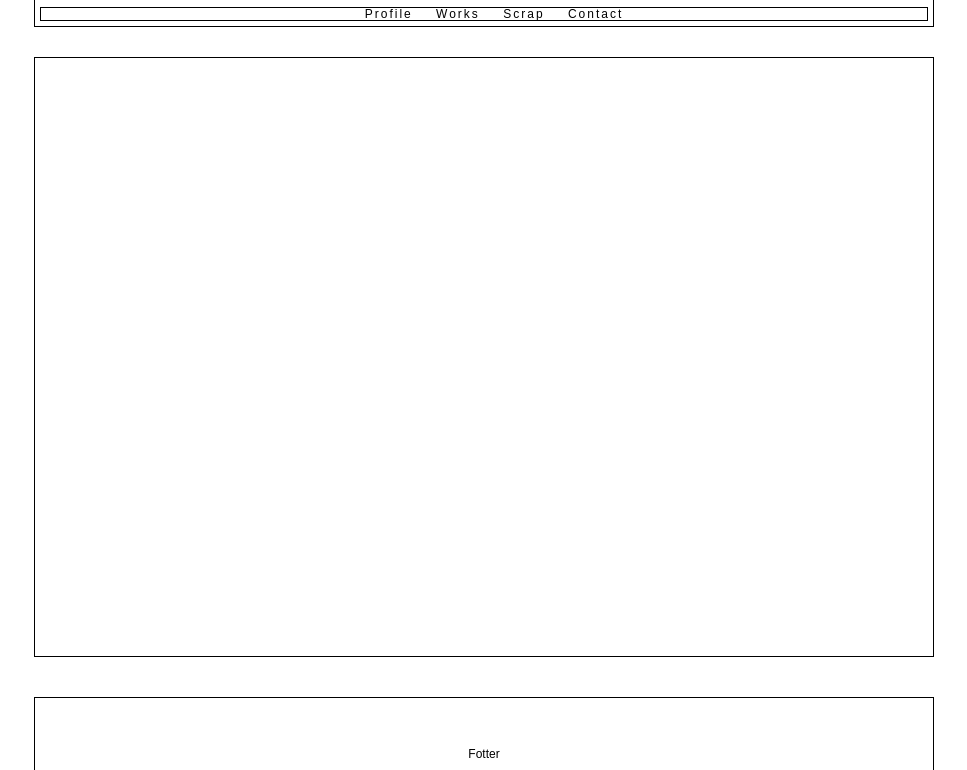
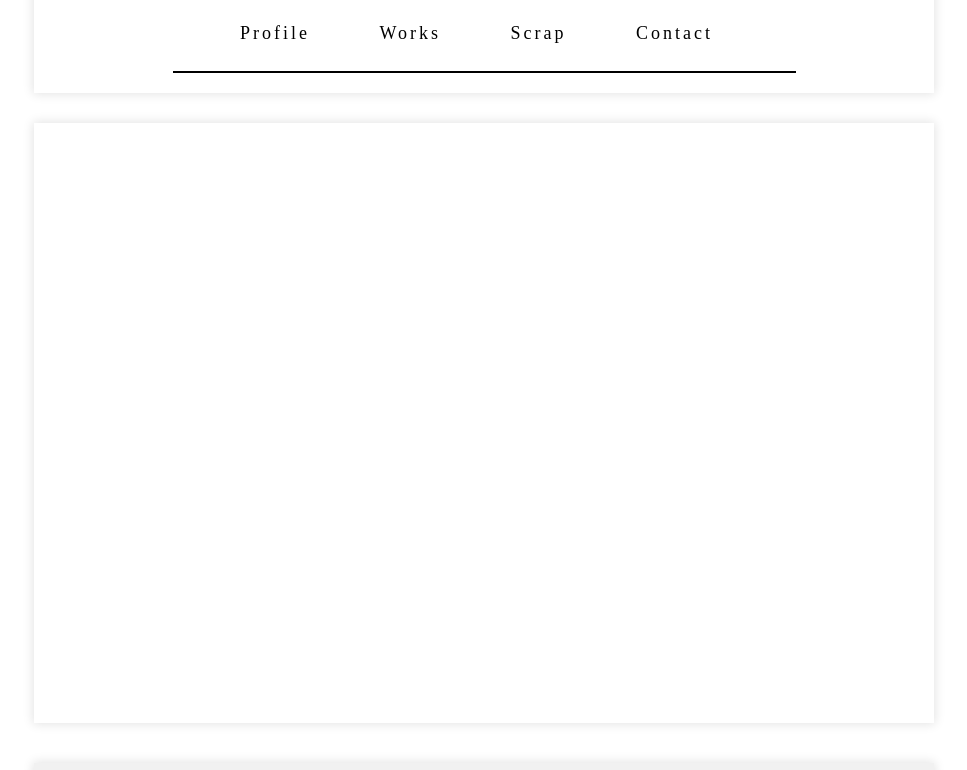
Before and after one commit to bright-spark/Singleton, a plain HTML site: page index.html in a window 1280 px wide. Shown: the part 119-889 px from the top of the page, without its empty margins (156-1123 px from the left). Drawn offline with nearby package versions, Linux system fonts and the light colour scheme; a web font is replaced by a local one.

Commit message:
first premium

```diff
--- a/css/style.css
+++ b/css/style.css
@@ -21,50 +21,91 @@ body {
 
 .heading {
     position: relative;
-    border: 1px solid black;
     padding: 5px;
     margin: 0 auto;
+    box-shadow: 0 0 10px 1px #e3e3e3;
 }
 .logo {
     display: block;
     margin: 10px auto;
     height: 100px;
     width: 100px;
-    border: 1px solid black;
+/*    border: 1px solid black;
     overflow: hidden;
     text-indent: 100%;
-    white-space: nowrap;
+    white-space: nowrap; */
 }
 .logo_link {
     display: block;
     height: 100%;
     width: 100%;
     line-height: 100px;
+    text-decoration: none;
     text-align:center;
     letter-spacing: 5px;
+    font-size: 2.5rem;
+    font-family: 'Oswald', sans-serif; /* google web font */
+    color: #000000;
 }
 .g_navi {
-    width: 100%;
+    width: 70%;
+    margin: 0 auto;
+    position: relative;
     text-align: center;
-    border: 1px solid black;
+    padding-bottom: 2px;
+    margin-bottom: 15px;
 }
-.navi-menu > * {
+.g_navi:before,
+.g_navi:after {
+    content:'';
+    border: 1px solid #000000;
+    position: absolute;
+    right: 0;
+    left: 0;
+    bottom: 0;
+}
+.g_navi:after {
+    bottom: 0px;
+}
+.g_nav_a {
+    text-decoration: none;
+    transition-property: background, opacity, left;
+    transition-duration: 0.9s, 1.3s;
+    color: #000000;
     display: inline-block;
-    letter-spacing: 2px;
+    padding: 5px;
+    margin-bottom: 10px;
+}
+.g_nav_a:hover {
+    opacity: 0.6;
+    background: #FFEDC6;
+}
+
+.navi-menu {
+    font-size: 1.8rem;
+    font-family: 'Alegreya SC', serif;    /* google web font */
+
+}
+.nav-item {
+    display: inline-block;
+    letter-spacing: 3px;
     margin-left: 20px;
+    line-height: 4.5rem;
+    margin-right: 3.5rem;
 }
 
 .g_content {
     min-height: 600px; /* debug */
     margin: 30px auto 40px;
-    border: 1px solid black;
+    box-shadow: 0 0 10px 1px #e3e3e3;
 }
 .footer {
     width: 100%;
-    border: 1px solid black;
     padding: 45px 20px 45px;
+    box-shadow: 0 0 10px 1px #e3e3e3;
+    background: rgba(61, 64, 66, 0.07);
 }
-.copyright {
+.companyCopy {
     display: block;
     padding: 5px 2px 5px;
 }
--- a/index.html
+++ b/index.html
@@ -3,27 +3,29 @@
     <head>
         <meta charset="UTF-8">
         <title>Singleton</title>
+        <link rel="shortcut icon" type="image/x-icon" href="https://avatars1.githubusercontent.com/u/10250156?v=3&s=460">
+        <link href='https://fonts.googleapis.com/css?family=Oswald:400,700' rel='stylesheet' type='text/css'>
+        <link href='https://fonts.googleapis.com/css?family=Alegreya+SC' rel='stylesheet' type='text/css'>
         <link rel="stylesheet" href="css/reset.css">
         <link rel="stylesheet" href="css/style.css">
     </head>
     <body>
         <div class="warpper">
             <header class="heading">
-                <h1 class="logo"><a class="logo_link" href="#">logo</a></h1>
+                <h1 class="logo"><a class="logo_link" href="#">Singleton</a></h1>
                 <nav class="g_navi">
                     <ul class="navi-menu">
-                        <li class="nav-item">Profile</li>
-                        <li class="nav-item">Works</li>
-                        <li class="nav-item">Scrap</li>
-                        <li class="nav-item">Contact</li>
+                        <li class="nav-item"><a class="g_nav_a" href="#">Profile</a></li>
+                        <li class="nav-item"><a class="g_nav_a" href="#">Works</a></li>
+                        <li class="nav-item"><a class="g_nav_a" href="#">Scrap</a></li>
+                        <li class="nav-item"><a class="g_nav_a" href="#">Contact</a></li>
                     </ul>
                 </nav>
             </header>
            <section class="g_content">
-
            </section>
            <footer class="footer">
-            <p class="copyright"> Fotter</p>
+               <p class="companyCopy">© Singleton INC.</p>
            </footer>
         </div>
     </body>
```
